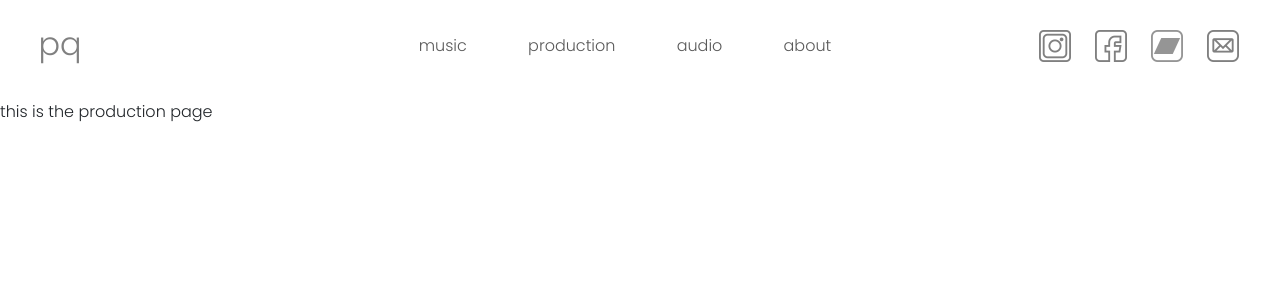
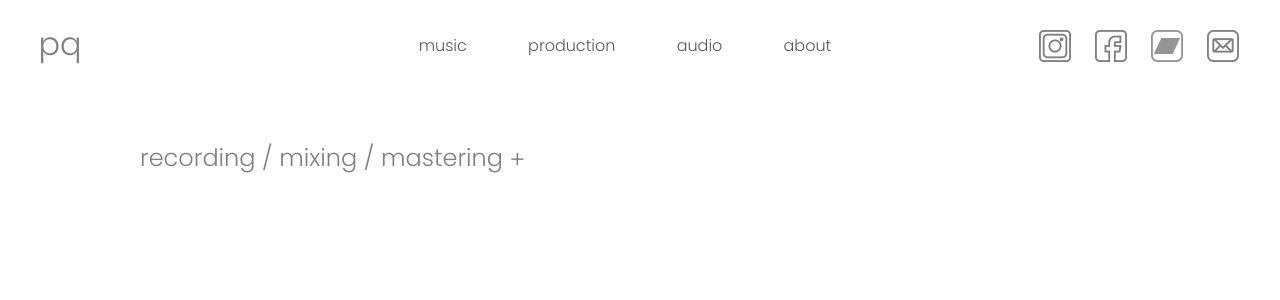
Before and after one commit to jimmybombimmy/pq, a React (Vite) app: page /production in a window 1280 px wide. Shown: the top 300 px of the page. Built offline with nearby package versions, Linux system fonts and the light colour scheme.

Commit message:
start production page/add title and text dropdown

```diff
--- a/src/production/Production.jsx
+++ b/src/production/Production.jsx
@@ -1,9 +1,31 @@
-import "../styles/App.css"
+import "../styles/App.css";
+import "../styles/Production.css";
+import { useState } from "react";
+import Collapse from "react-bootstrap/Collapse";
 
 function Production() {
+  const [openProdInfo, setOpenProdInfo] = useState(false);
+
   return (
-    <p>This is the Production page</p>
-  )
+    <main className="prodPageFull">
+      <p
+        className="prodTitle"
+        onClick={() => setOpenProdInfo(!openProdInfo)}
+        aria-controls="audioInfoDropdown"
+        aria-expanded={openProdInfo}
+      >
+        recording / mixing / mastering <span className="plusMinus">{openProdInfo ? "-" : "+"}</span>
+      </p>
+      <Collapse in={openProdInfo}>
+        <article className="prodInfoDropdown">
+          Lorem ipsum, dolor sit amet consectetur adipisicing elit. Voluptas, doloribus unde mollitia saepe harum nam, corrupti pariatur deserunt voluptate dignissimos ad! Dolor, ipsa quam ratione quis reiciendis qui porro maiores labore saepe, aut itaque! Omnis, iste! Blanditiis, maxime labore similique atque incidunt quae fugit voluptate recusandae nemo quam assumenda quos maiores perferendis enim magni. Ducimus, alias culpa eaque minima consequuntur reprehenderit repellat labore soluta omnis cum, excepturi nulla ad veniam? Numquam iste excepturi tempora dolorem sit voluptatibus, quis, quos repudiandae inventore maiores earum eum consectetur amet mollitia necessitatibus ea iusto incidunt molestiae aliquid omnis praesentium repellat pariatur. Iste, est unde.
+        </article>
+      </Collapse>
+      <main className="recCont prodContainer">
+        <section className="prodSection"></section>
+      </main>
+    </main>
+  );
 }
 
 export default Production;
--- /dev/null
+++ b/src/styles/Production.css
@@ -0,0 +1,25 @@
+.prodPageFull {
+  height: auto;
+  max-width: 1000px;
+  justify-self: center;
+  margin: 40px auto;
+  color: grey;
+}
+
+.prodTitle {
+  font-size: 1.5rem;
+}
+
+.prodTitle:hover {
+  cursor: pointer;
+  font-weight: 400;
+}
+
+.prodInfoDropdown {
+  font-size: 0.8rem;
+  width: 80%;
+}
+
+.prodTitle {
+  margin-bottom: 0px;
+}
```
